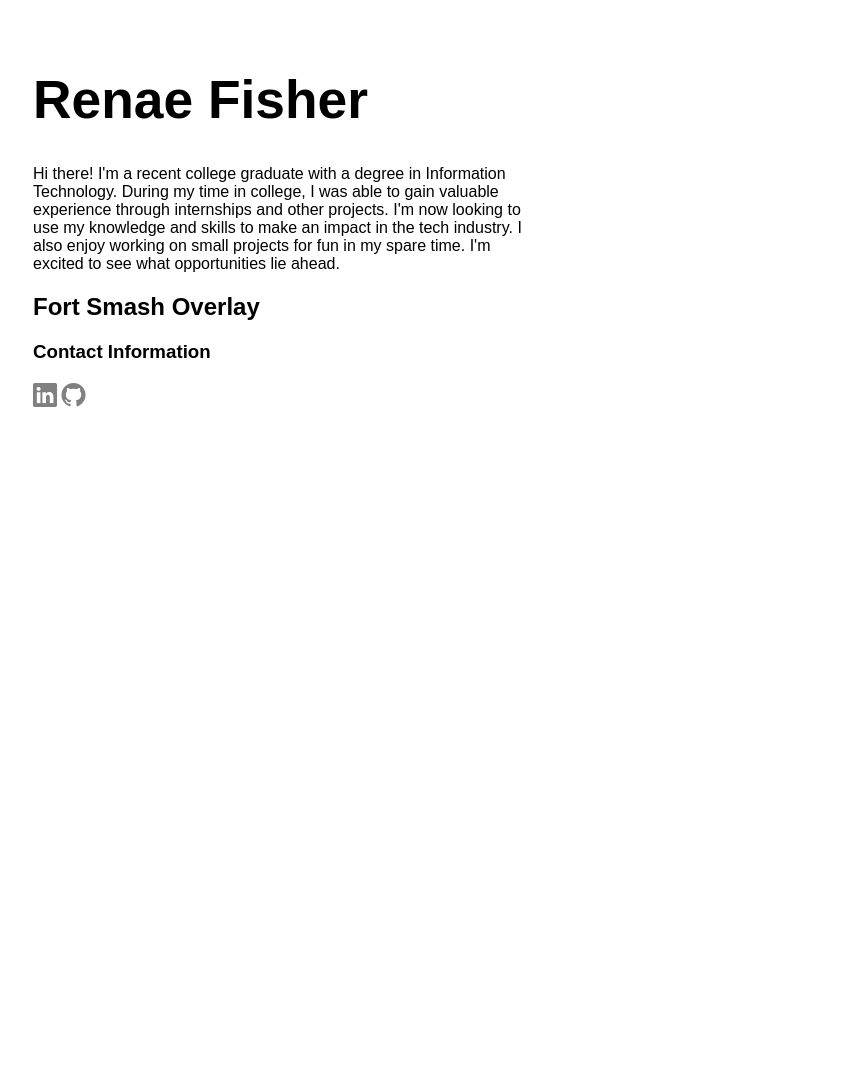
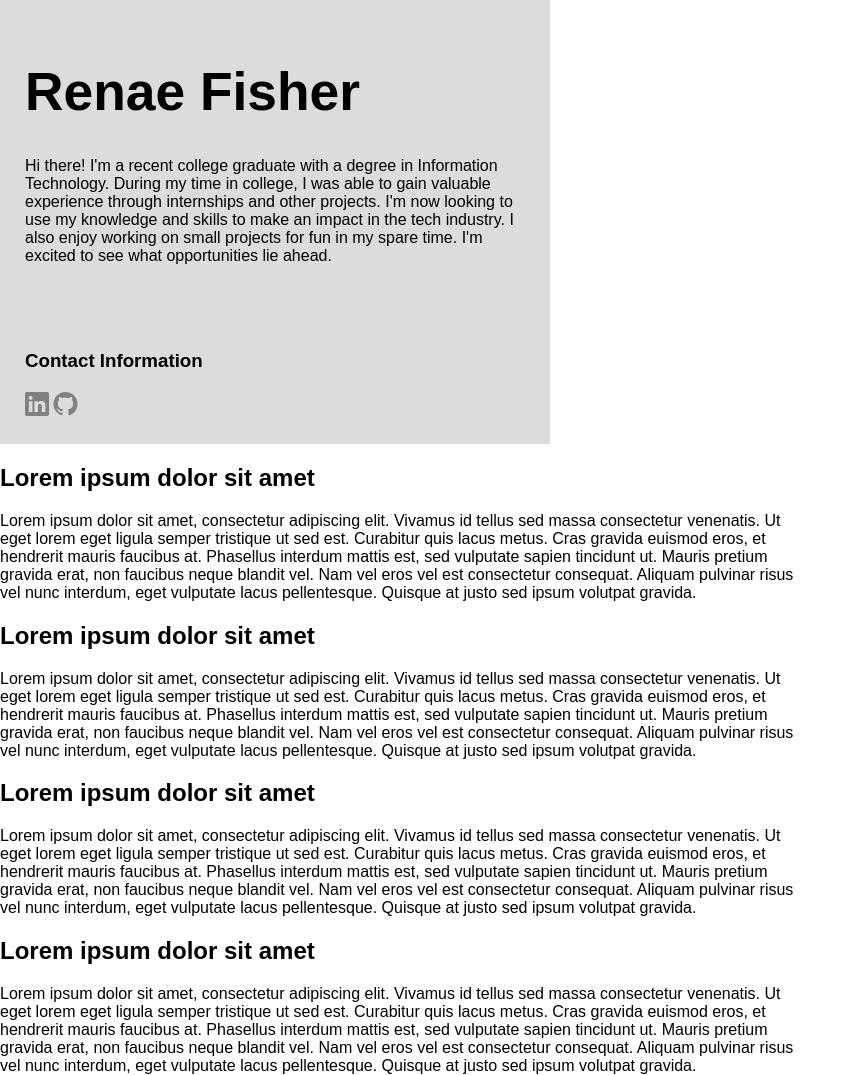
Before and after one commit to rfishe02/rfishe02.github.io, a plain HTML site: page index.html in a window 1280 px wide. Shown: the whole page, without its empty margins (0-856 px from the left). Before the commit the page ends 858 px from the top, so only its background shows below. Drawn offline with nearby package versions, Linux system fonts and the light colour scheme.

Commit message:
Working on CSS styling.

```diff
--- a/assets/css/index.css
+++ b/assets/css/index.css
@@ -1,11 +1,20 @@
 html {
     height: 100%;
+    width: 100%;
 }
 
 body {
     height: 100%;
+    width: 100%;
+    margin: 0;
+    font-family: Arial, Helvetica, sans-serif;
+}
+
+header {
+    top: 0;
+    width: 100%;
+    background-color:rgb(220, 220, 220);
     padding: 25px;
-    font-family: Arial, Helvetica, sans-serif;
 }
 
 header h1 {
@@ -16,15 +25,24 @@ header p {
     width: 500px;
 }
 
+#project-list {
+    width: 800px;
+}
+
+footer {
+    position: fixed;
+    bottom: 0;
+    width: 100%;
+    background-color:rgb(220, 220, 220);
+    padding: 25px;
+}
+
 footer a {
     font-size: 18pt;
     color: gray;
 }
 
 @media screen and (max-width: 576px) {
-    body {
-        padding: 15px;
-    }
     body p {
         width: 250px;
     }
@@ -34,7 +52,14 @@ footer a {
 }
 
 @media screen and (min-width: 992px) {
+    header {
+        width: 500px;
+    }
     header h1 {
         font-size: 40pt;
     }
+    footer {
+        position: static;
+        width: 500px;
+    }
 }
--- a/index.html
+++ b/index.html
@@ -21,18 +21,65 @@
 		</p>
 	</header>
 
-	<div>
-		<h2>Fort Smash Overlay</h2>
-		<p>
-
-		</p>
-	</div>
-
 	<footer>
 		<h3>Contact Information</h3>
 		<a href="https://www.linkedin.com/in/renae-fisher-270b9b14a/"><i class="bi bi-linkedin"></i></a>
 		<a href="https://github.com/rfishe02"><i class="bi bi-github"></i></a>
 	</footer>
 
+	<div id="project-list">
+		<h2>Lorem ipsum dolor sit amet</h2>
+		<p>
+		Lorem ipsum dolor sit amet, consectetur adipiscing elit.
+		Vivamus id tellus sed massa consectetur venenatis.
+		Ut eget lorem eget ligula semper tristique ut sed est.
+		Curabitur quis lacus metus. Cras gravida euismod eros, et hendrerit mauris faucibus at.
+		Phasellus interdum mattis est, sed vulputate sapien tincidunt ut.
+		Mauris pretium gravida erat, non faucibus neque blandit vel.
+		Nam vel eros vel est consectetur consequat.
+		Aliquam pulvinar risus vel nunc interdum, eget vulputate lacus pellentesque.
+		Quisque at justo sed ipsum volutpat gravida.
+		</p>
+
+		<h2>Lorem ipsum dolor sit amet</h2>
+		<p>
+		Lorem ipsum dolor sit amet, consectetur adipiscing elit.
+		Vivamus id tellus sed massa consectetur venenatis.
+		Ut eget lorem eget ligula semper tristique ut sed est.
+		Curabitur quis lacus metus. Cras gravida euismod eros, et hendrerit mauris faucibus at.
+		Phasellus interdum mattis est, sed vulputate sapien tincidunt ut.
+		Mauris pretium gravida erat, non faucibus neque blandit vel.
+		Nam vel eros vel est consectetur consequat.
+		Aliquam pulvinar risus vel nunc interdum, eget vulputate lacus pellentesque.
+		Quisque at justo sed ipsum volutpat gravida.
+		</p>
+
+		<h2>Lorem ipsum dolor sit amet</h2>
+		<p>
+		Lorem ipsum dolor sit amet, consectetur adipiscing elit.
+		Vivamus id tellus sed massa consectetur venenatis.
+		Ut eget lorem eget ligula semper tristique ut sed est.
+		Curabitur quis lacus metus. Cras gravida euismod eros, et hendrerit mauris faucibus at.
+		Phasellus interdum mattis est, sed vulputate sapien tincidunt ut.
+		Mauris pretium gravida erat, non faucibus neque blandit vel.
+		Nam vel eros vel est consectetur consequat.
+		Aliquam pulvinar risus vel nunc interdum, eget vulputate lacus pellentesque.
+		Quisque at justo sed ipsum volutpat gravida.
+		</p>
+
+		<h2>Lorem ipsum dolor sit amet</h2>
+		<p>
+		Lorem ipsum dolor sit amet, consectetur adipiscing elit.
+		Vivamus id tellus sed massa consectetur venenatis.
+		Ut eget lorem eget ligula semper tristique ut sed est.
+		Curabitur quis lacus metus. Cras gravida euismod eros, et hendrerit mauris faucibus at.
+		Phasellus interdum mattis est, sed vulputate sapien tincidunt ut.
+		Mauris pretium gravida erat, non faucibus neque blandit vel.
+		Nam vel eros vel est consectetur consequat.
+		Aliquam pulvinar risus vel nunc interdum, eget vulputate lacus pellentesque.
+		Quisque at justo sed ipsum volutpat gravida.
+		</p>
+	</div>
+
   </body>
 </html>
```
